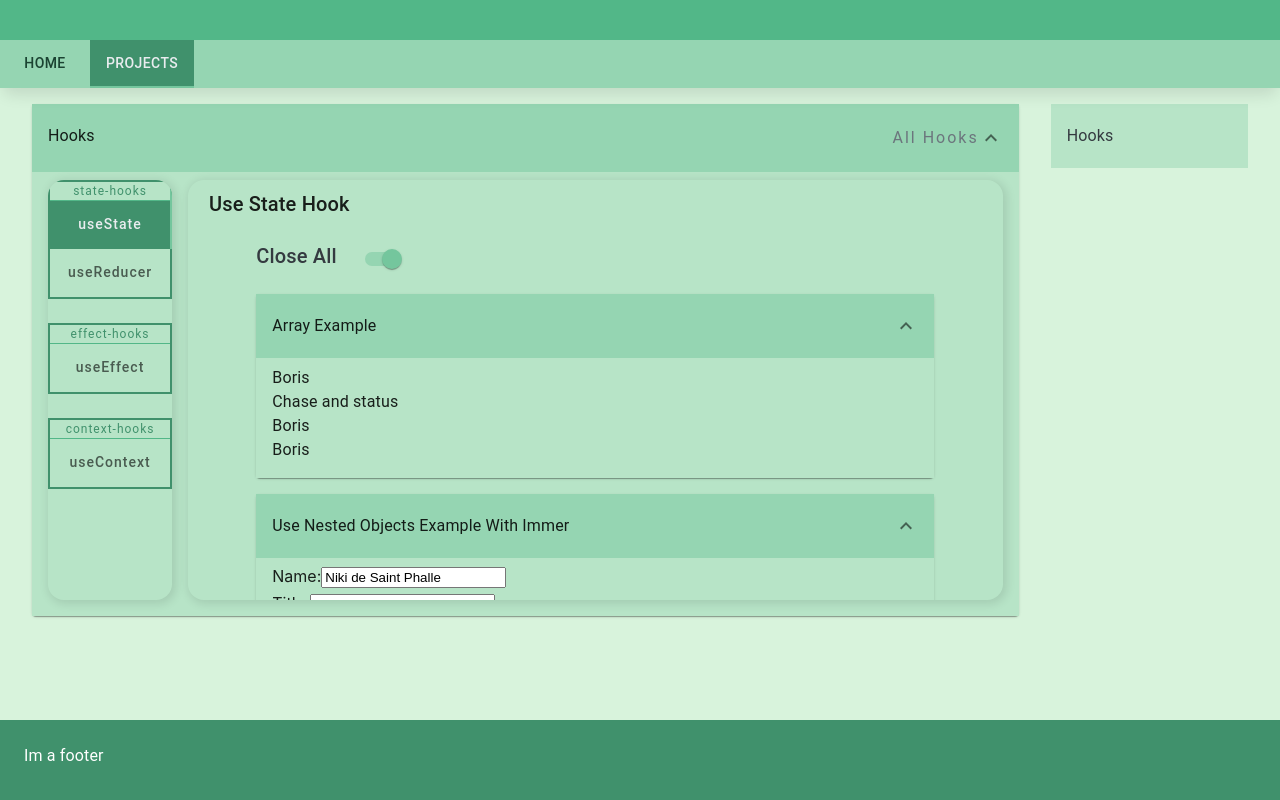
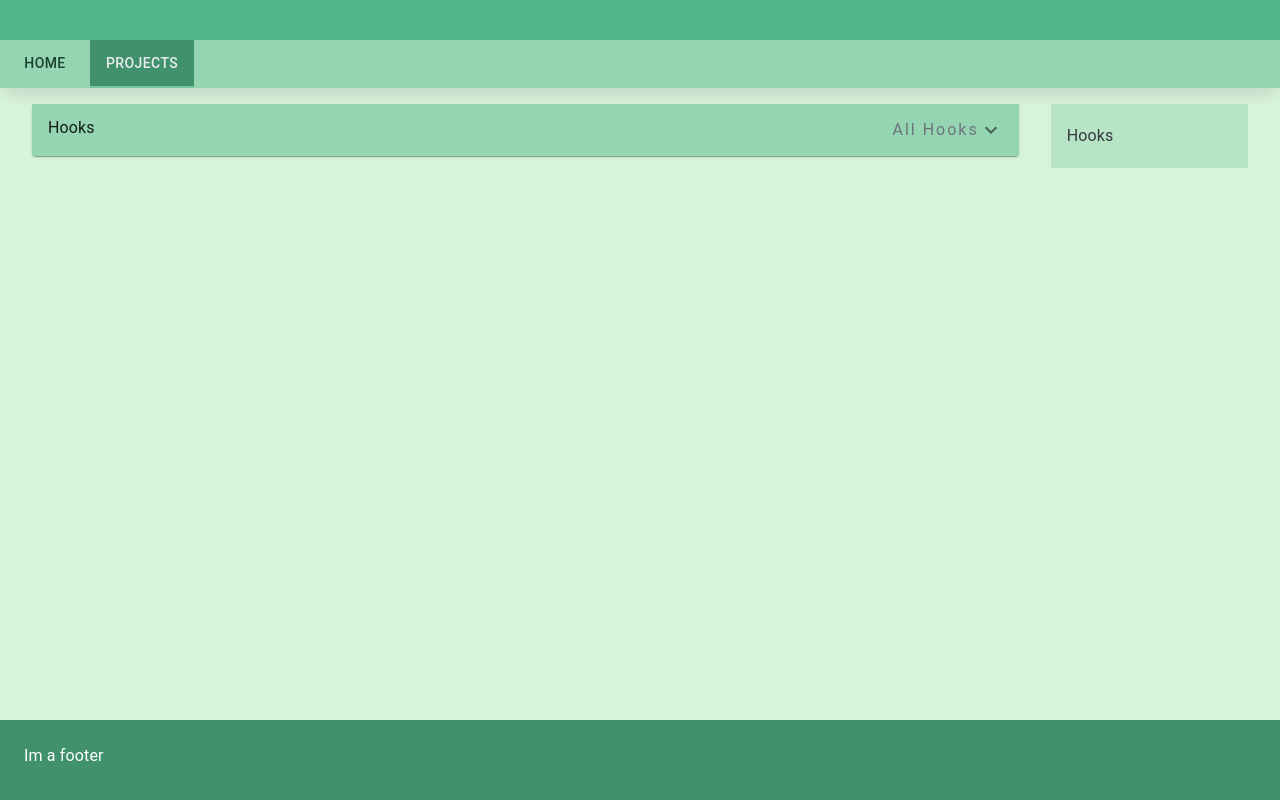
Before and after one commit to raymanu404/infinity_portfolio, a React (Vite) app: page /projects/knowledge_hub in a window 1280 px wide. Built offline with nearby package versions, Linux system fonts and the light colour scheme; a web font is replaced by a local one.

Commit message:
add fancy switcher

```diff
--- a/src/Shared/Components/Switcher/Switcher.tsx
+++ b/src/Shared/Components/Switcher/Switcher.tsx
@@ -1,35 +1,55 @@
 import { theme } from '@/theme';
 import { Box, Switch, Typography } from '@mui/material';
-import React, { useState } from 'react';
+import { Eye, EyeClosed } from 'lucide-react';
+import React, { useCallback, useState } from 'react';
 
 interface SwitcherProps {
-  label: string;
+  label?: string;
   isClosed?: boolean;
 }
 
+interface Props extends SwitcherProps {
+  isSwitched: boolean | undefined;
+  setIsSwitched: React.Dispatch<React.SetStateAction<boolean | undefined>>;
+}
+
 const Switcher: React.FC<Props> = ({ isSwitched, label, setIsSwitched }) => {
-  const handleChange = (event: React.ChangeEvent<HTMLInputElement>) => {
-    setIsSwitched(event.target.checked);
-  };
+  const handleChange = useCallback((event: React.ChangeEvent<HTMLInputElement>) => {
+    if (setIsSwitched) {
+      setIsSwitched(event.target.checked);
+    }
+  }, []);
 
   return (
     <Box
       sx={{
         display: 'inline-flex',
-        gap: theme.spacing(2),
+        alignItems: 'center',
+        gap: theme.spacing(1),
       }}
     >
-      <Typography variant="h6" sx={{ color: theme.custom.specialPalette?.variantSecondaryDark }}>
-        {label}
-      </Typography>
-      <Switch checked={isSwitched} onChange={handleChange} />
+      <Box>{isSwitched ? <EyeClosed /> : <Eye />}</Box>
+      {label && (
+        <Typography variant="h6" sx={{ color: theme.custom.specialPalette?.variantSecondaryDark }}>
+          {label}
+        </Typography>
+      )}
+
+      <Switch
+        checked={isSwitched}
+        onChange={handleChange}
+        disableRipple
+        disableFocusRipple
+        disableTouchRipple
+      />
     </Box>
   );
 };
 
 Switcher.displayName = 'Switcher';
 
-const useSwitcher = ({ label, isClosed = true }: SwitcherProps) => {
+const useSwitcher = (props: SwitcherProps) => {
+  const { isClosed, label } = props;
   const [isSwitched, setIsSwitched] = useState(isClosed);
 
   const SwitcherComponent = (
@@ -39,9 +59,4 @@ const useSwitcher = ({ label, isClosed = true }: SwitcherProps) => {
   return { isSwitched, SwitcherComponent };
 };
 
-interface Props extends SwitcherProps {
-  isSwitched: boolean;
-  setIsSwitched: React.Dispatch<React.SetStateAction<boolean>>;
-}
-
 export { useSwitcher };
--- a/src/pages/Projects/Components/SectionContent.tsx
+++ b/src/pages/Projects/Components/SectionContent.tsx
@@ -40,8 +40,6 @@ const SectionContent: React.FC<SectionContentProps> = ({
       if (value) {
         setIsOpen(hash.includes(elementId));
       }
-    } else {
-      setIsOpen(true);
     }
   }, [hash]);
 
--- a/src/pages/Projects/KnowledgeHub/Contents/Tabs/pages/UseState/UseStateContent.tsx
+++ b/src/pages/Projects/KnowledgeHub/Contents/Tabs/pages/UseState/UseStateContent.tsx
@@ -9,7 +9,7 @@ import SwordCursor from './Examples/SwordCursor';
 import UpdateNestedObjectsExample from './Examples/UpdateNestedObjectsExample';
 
 const UseStateContent: React.FC = () => {
-  const { SwitcherComponent, isSwitched: isClosedAll } = useSwitcher({ label: 'Close All' });
+  const { SwitcherComponent, isSwitched: closedAll } = useSwitcher({ isClosed: true });
 
   return (
     <Box
@@ -31,7 +31,7 @@ const UseStateContent: React.FC = () => {
               elementId: 'array-example-id',
               title: 'Array Example',
             }}
-            brutalClose={isClosedAll}
+            brutalClose={closedAll}
           >
             <ArrayExample />
           </SectionContent>
@@ -40,7 +40,7 @@ const UseStateContent: React.FC = () => {
               elementId: 'use-nested-objects-example-id',
               title: 'Use Nested Objects Example With Immer',
             }}
-            brutalClose={isClosedAll}
+            brutalClose={closedAll}
           >
             <UpdateNestedObjectsExample />
           </SectionContent>
@@ -49,7 +49,7 @@ const UseStateContent: React.FC = () => {
               elementId: 'update-objects-example-id',
               title: 'Update Objects Properly with useState',
             }}
-            brutalClose={isClosedAll}
+            brutalClose={closedAll}
           >
             <SwordCursor />
           </SectionContent>
```
